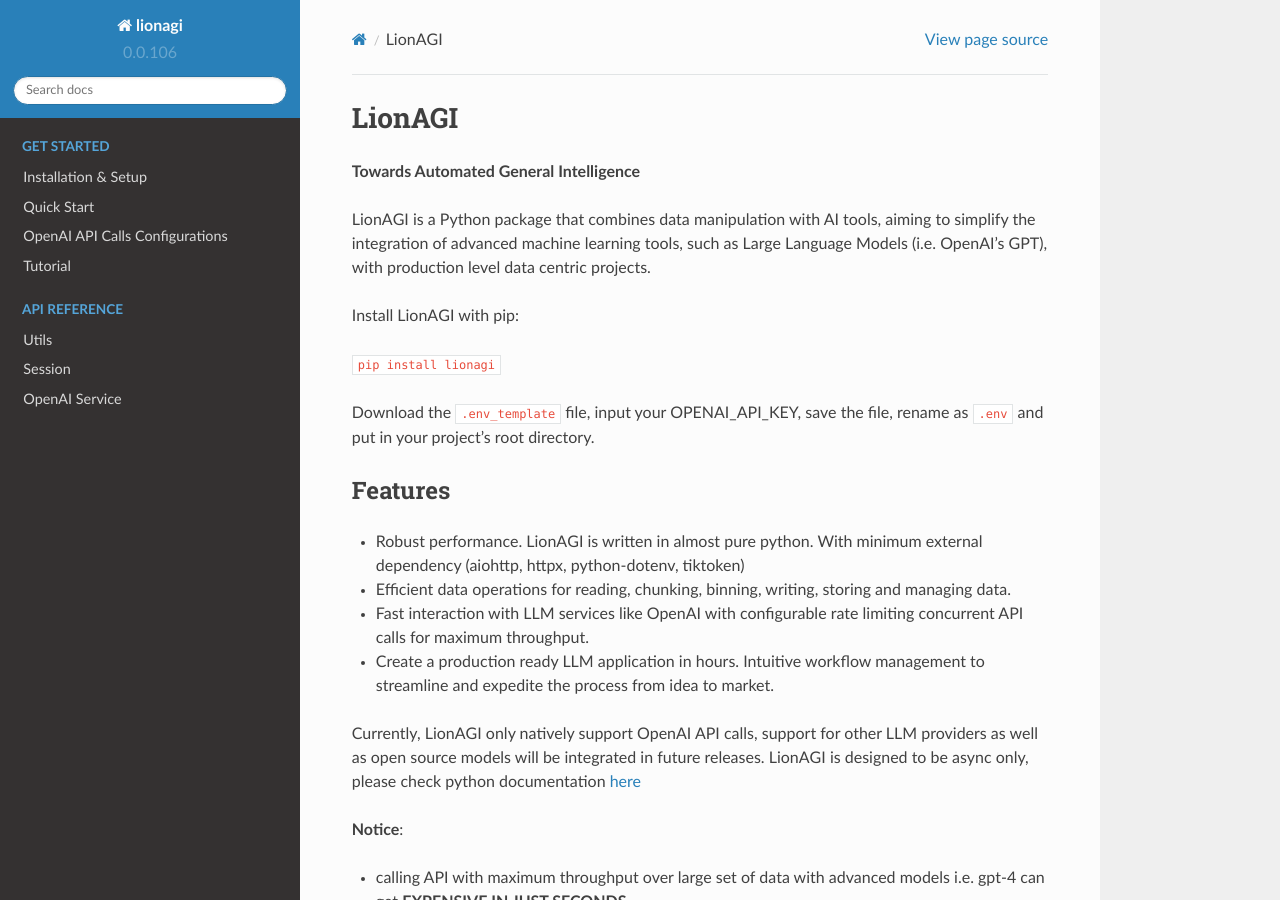
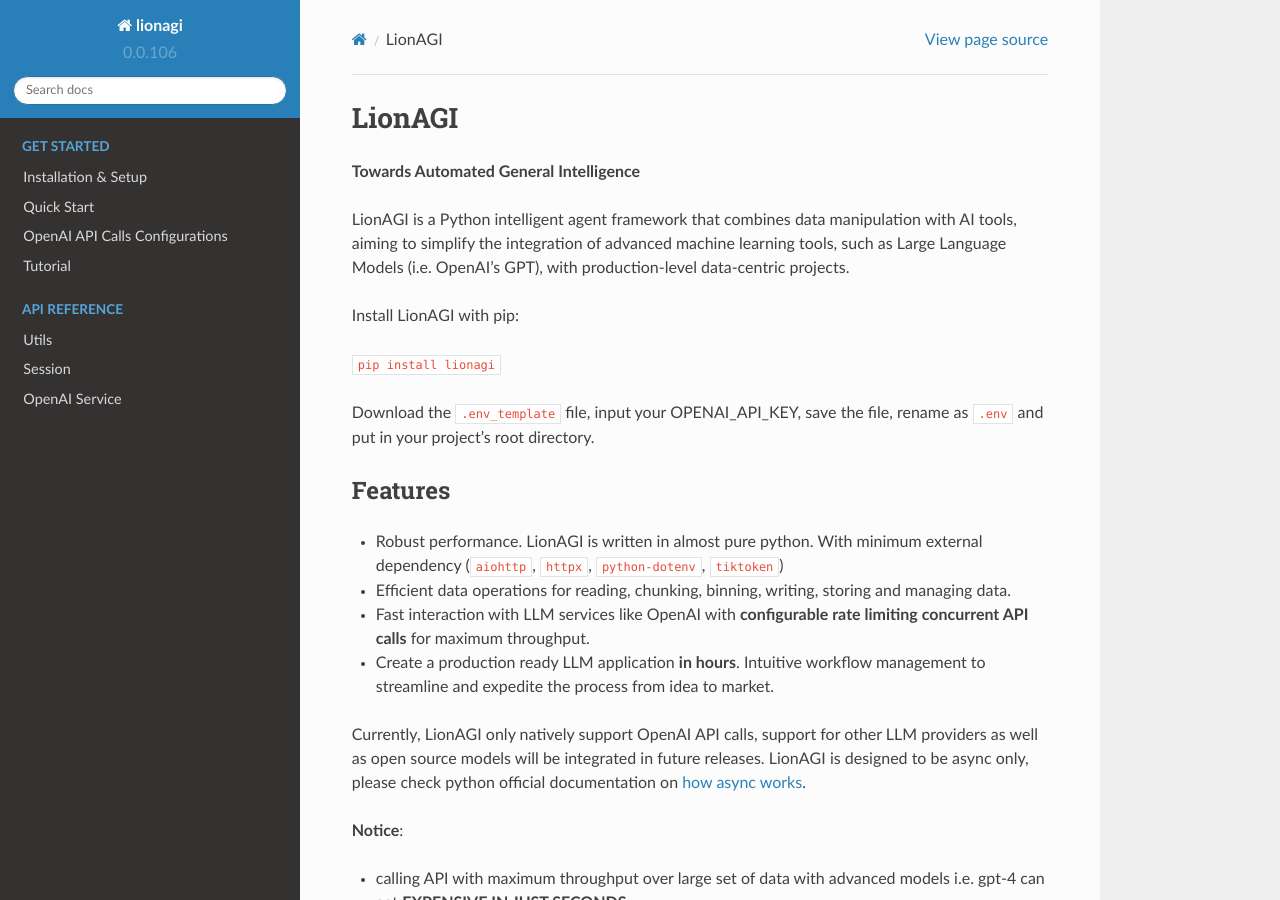
Before and after one commit to lion-agi/lionagi, a Sphinx documentation site: the page built from docs/index.rst, in a window 1280 px wide and 900 px high. Built offline with Sphinx 7.4.7 and the Read the Docs theme 2.0.0, drawn with Linux system fonts in a browser that asks for light colours.

Commit message:
Update index.rst

```diff
--- a/docs/index.rst
+++ b/docs/index.rst
@@ -2,7 +2,7 @@
 #######
 **Towards Automated General Intelligence**
 
-LionAGI is a Python package that combines data manipulation with AI tools, aiming to simplify the integration of advanced machine learning tools, such as Large Language Models (i.e. OpenAI's GPT), with production level data centric projects.
+LionAGI is a Python intelligent agent framework that combines data manipulation with AI tools, aiming to simplify the integration of advanced machine learning tools, such as Large Language Models (i.e. OpenAI's GPT), with production-level data-centric projects.
 
 Install LionAGI with pip:
 
@@ -13,12 +13,12 @@
 Features
 ********
 
-- Robust performance. LionAGI is written in almost pure python. With minimum external dependency (aiohttp, httpx, python-dotenv, tiktoken)
+- Robust performance. LionAGI is written in almost pure python. With minimum external dependency (``aiohttp``, ``httpx``, ``python-dotenv``, ``tiktoken``)
 - Efficient data operations for reading, chunking, binning, writing, storing and managing data.
-- Fast interaction with LLM services like OpenAI with configurable rate limiting concurrent API calls for maximum throughput.
-- Create a production ready LLM application in hours. Intuitive workflow management to streamline and expedite the process from idea to market.
+- Fast interaction with LLM services like OpenAI with **configurable rate limiting concurrent API calls** for maximum throughput.
+- Create a production ready LLM application **in hours**. Intuitive workflow management to streamline and expedite the process from idea to market.
 
-Currently, LionAGI only natively support OpenAI API calls, support for other LLM providers as well as open source models will be integrated in future releases. LionAGI is designed to be async only, please check python documentation `here <https://docs.python.org/3/library/asyncio.html>`_
+Currently, LionAGI only natively support OpenAI API calls, support for other LLM providers as well as open source models will be integrated in future releases. LionAGI is designed to be async only, please check python official documentation on `how async works <https://docs.python.org/3/library/asyncio.html>`_.
 
 
 **Notice**:
```
